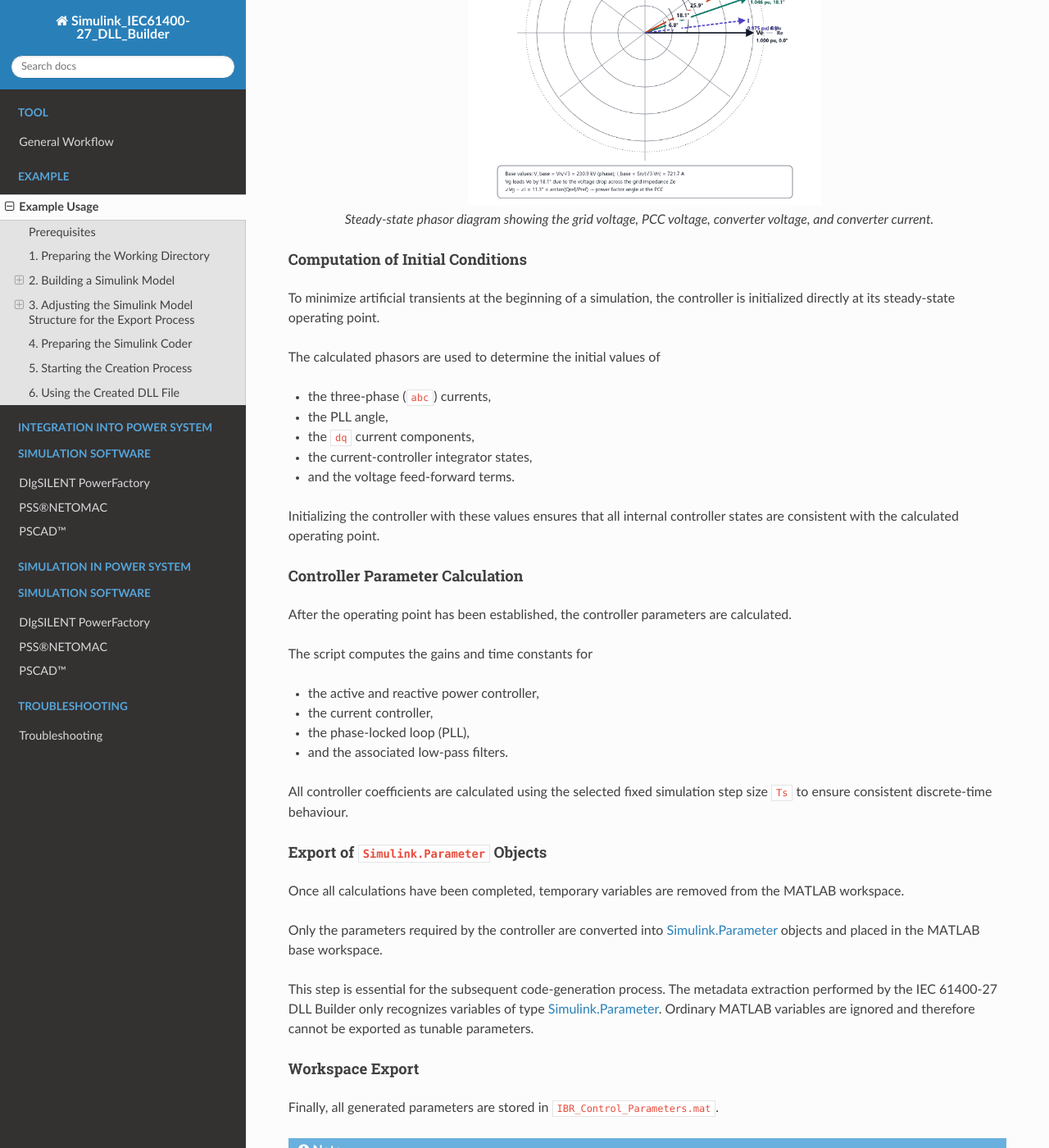
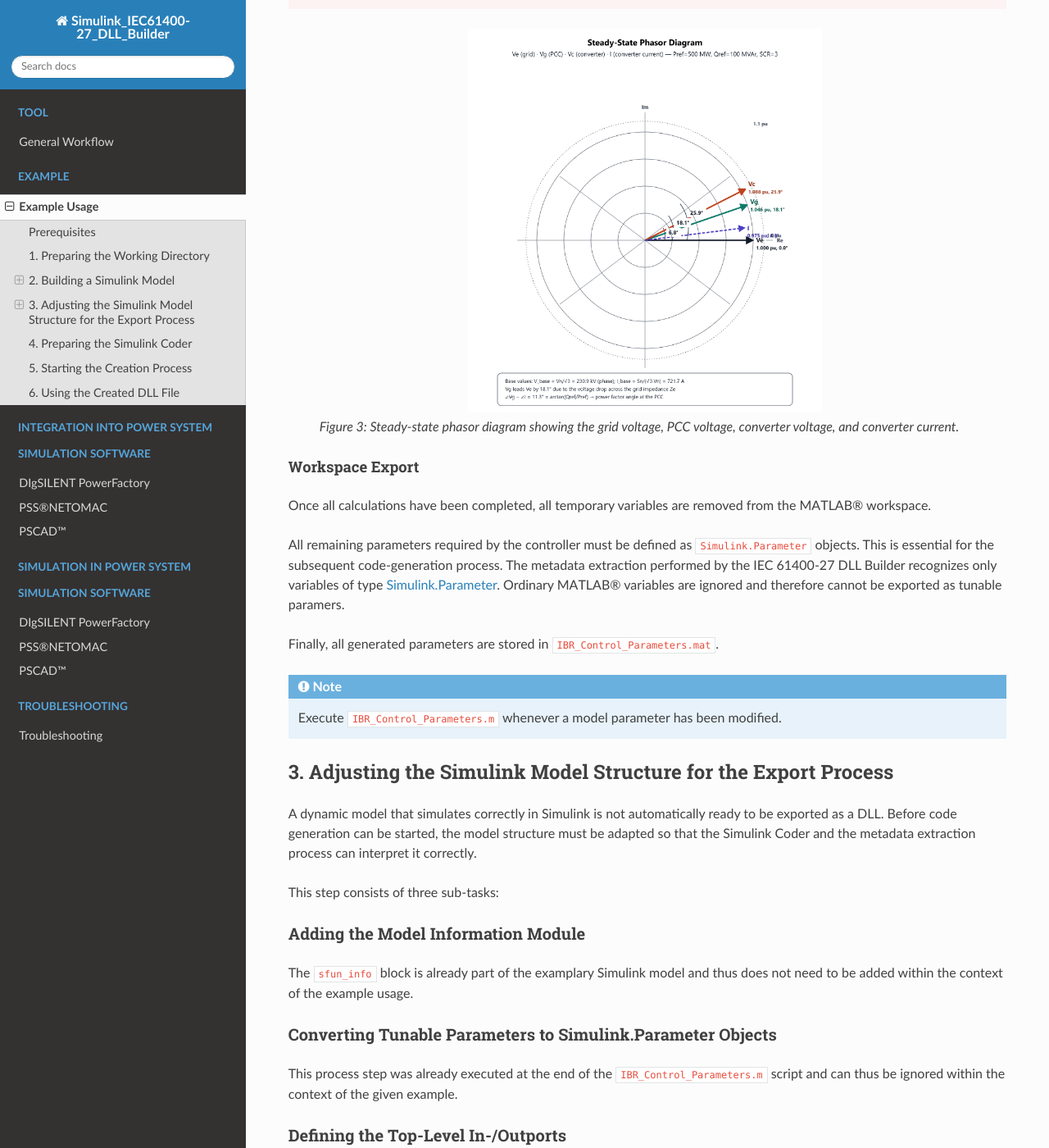
Before and after one commit to Institute-of-Electrical-Energy-Systems/SIMULINK_DLL_Builder, a Sphinx documentation site: the page built from docs/example_usage.rst, in a window 1280 px wide and 1400 px high, scrolled down 6753 px. Shown: the whole window at 82% size. Built offline with Sphinx 7.4.7 and the Read the Docs theme 3.1.0, drawn with Linux system fonts in a browser that asks for light colours; formulas are drawn with MathJax 3; some of the changed text lies outside the part shown.

Commit message:
Update example_usage.rst
Update doc(example_usage)

```diff
--- a/docs/example_usage.rst
+++ b/docs/example_usage.rst
@@ -176,10 +176,18 @@
 | Ki_PLL    | 0.02   | double    | 1E-6    | 1E6     | Hz   | real       | Integral gain of phase-locked loop (continous)       |
 +-----------+--------+-----------+---------+---------+------+------------+------------------------------------------------------+
 
+All controller coefficients are calculated using the selected fixed simulation step size ``Ts`` to ensure consistent discrete-time behaviour.
+
 Initialization by Load-Flow Calculation
 '''''''''''''''''''''''''''''''''''
 
-The initial operating point of the power system is required to initialize the converter control model.
+To minimize artificial transients at the beginning of the simulation, the controller is initialized directly at its steady-state operatint point.
+Initialization means assigning an initial value to every state variable in the control model. This includes, for example:
+
+- the integral states of the PI controllers in the current controller and the PLL;
+- the states of all low-pass filters.
+
+Initializing the controller with these values ensures that all internal controller states are consistent with the calculated operating point.
 
 The parameters of the Thevenin equivalent are used only to determine the initial operating point of the converter control states.
 Therefore, these parameters are required for the load-flow calculation but are not defined as ``Simulink.Parameter`` objects of the converter model.
@@ -247,9 +255,9 @@
 | Vmag0_pcc | 418.247e3 | double    | 0       | 1E12    | V    | real       | Initial voltage magnitude at PCC                     |
 +-----------+-----------+-----------+---------+---------+------+------------+------------------------------------------------------+
 | Vang0_pcc | 0.316     | double    | 0       | 2*pi    | rad  | real       | Initial voltage angle at PCC                         |
-+-----------+-----------+-----------+---------+-------- +------+------------+------------------------------------------------------+
++-----------+-----------+-----------+---------+---------+------+------------+------------------------------------------------------+
 | Imag0_pcc | 703.872e3 | double    | 0       | 1E12    | A    | real       | Initial current magnitude injected at PCC            |
-+-----------+-----------+-----------+---------+-------- +------+------------+------------------------------------------------------+
++-----------+-----------+-----------+---------+---------+------+------------+------------------------------------------------------+
 | Iang0_pcc | 0.119     | double    | 0       | 2*pi    | rad  | real       | Initial current angle injected at PCC                |
 +-----------+-----------+-----------+---------+---------+------+------------+------------------------------------------------------+
 
@@ -265,49 +273,17 @@
    :align: center
    :width: 50%
 
-   Steady-state phasor diagram showing the grid voltage, PCC voltage, converter voltage, and converter current.
-
-Computation of Initial Conditions
-'''''''''''''''''''''''''''''''''
-To minimize artificial transients at the beginning of a simulation, the controller is initialized directly at its steady-state operating point.
-
-The calculated phasors are used to determine the initial values of
-
-- the three-phase (``abc``) currents,
-- the PLL angle,
-- the ``dq`` current components,
-- the current-controller integrator states,
-- and the voltage feed-forward terms.
-
-Initializing the controller with these values ensures that all internal controller states are consistent with the calculated operating point.
-
-Controller Parameter Calculation
-''''''''''''''''''''''''''''''''
-
-After the operating point has been established, the controller parameters are calculated.
-
-The script computes the gains and time constants for
-
-- the active and reactive power controller,
-- the current controller,
-- the phase-locked loop (PLL),
-- and the associated low-pass filters.
-
-All controller coefficients are calculated using the selected fixed simulation step size ``Ts`` to ensure consistent discrete-time behaviour.
-
-Export of ``Simulink.Parameter`` Objects
-''''''''''''''''''''''''''''''''''''''''
-Once all calculations have been completed, temporary variables are removed from the MATLAB workspace.
-
-Only the parameters required by the controller are converted into `Simulink.Parameter <https://de.mathworks.com/help/simulink/slref/simulink.parameter.html>`_
-objects and placed in the MATLAB base workspace.
-
-This step is essential for the subsequent code-generation process. The metadata extraction performed by the IEC 61400-27 DLL Builder only
-recognizes variables of type `Simulink.Parameter <https://de.mathworks.com/help/simulink/slref/simulink.parameter.html>`_. Ordinary MATLAB variables
-are ignored and therefore cannot be exported as tunable parameters.
+   Figure 3: Steady-state phasor diagram showing the grid voltage, PCC voltage, converter voltage, and converter current.
 
 Workspace Export
-''''''''''''''''
+'''''''''''''''''''''''''''''''''''
+
+Once all calculations have been completed, all temporary variables are removed from the MATLAB® workspace.
+
+All remaining parameters required by the controller must be defined as ``Simulink.Parameter`` objects.
+This is essential for the subsequent code-generation process. The metadata extraction performed by the IEC 61400-27 DLL Builder recognizes only variables of type `Simulink.Parameter <https://de.mathworks.com/help/simulink/slref/simulink.parameter.html>`_.
+Ordinary MATLAB® variables are ignored and therefore cannot be exported as tunable paramers.
+
 Finally, all generated parameters are stored in ``IBR_Control_Parameters.mat``.
 
 .. note::
```
